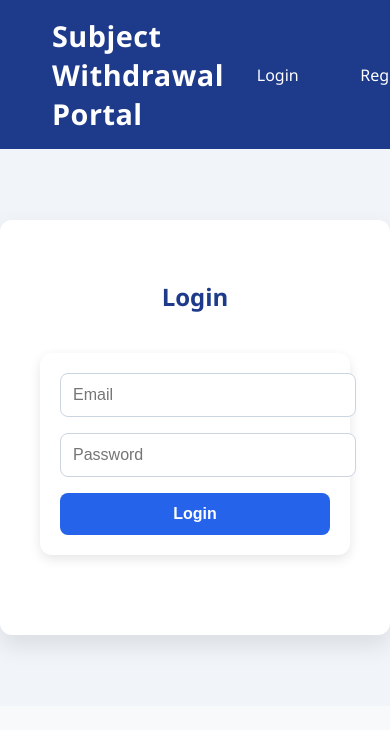
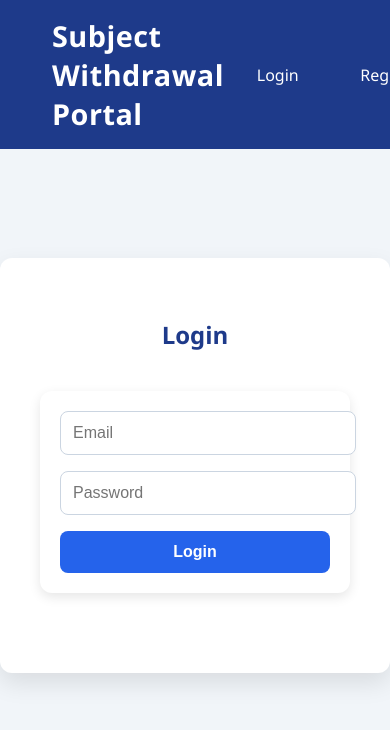
Before and after one commit to usmankamboh/withdrawal_frontend, a React (Vite) app: page / in a window 390 px wide. Shown: the top 730 px of the page. Built offline with nearby package versions, Linux system fonts and the light colour scheme.

Commit message:
responsive 2

```diff
--- a/src/pages/Form.css
+++ b/src/pages/Form.css
@@ -2,7 +2,7 @@
   display: flex;
   justify-content: center;
   align-items: center;
-  height: 66vh;
+  height: 75vh;
   background-color: #f1f5f9;
 }
 
```
